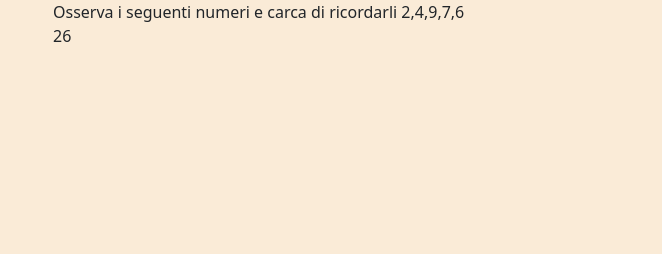
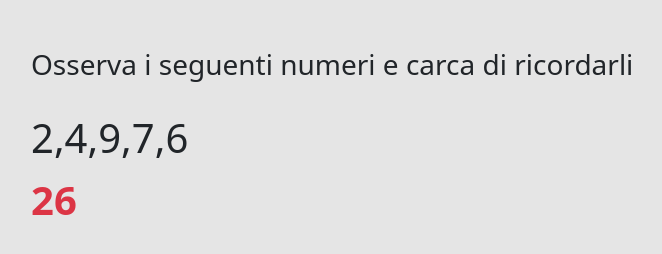
Before and after one commit to Danielateresa/js-simon, a plain HTML site: page index.html in a window 1280 px wide. Shown: the whole page, without its empty margins (29-691 px from the left). Drawn offline with nearby package versions, Linux system fonts and the light colour scheme.

Commit message:
Added colors and text size

```diff
--- a/assets/css/style.css
+++ b/assets/css/style.css
@@ -1,3 +1,3 @@
 body {
-    background-color: antiquewhite;
+    background-color: rgb(229, 229, 229);
 }
--- a/assets/js/main.js
+++ b/assets/js/main.js
@@ -18,23 +18,24 @@ const timerEl = document.querySelector('.timer');
 let pcGenList = [];
 let userList = [];
 //ciclo for per ripetere 5 volte la generazione dei numeri casuali da 0 a 10
-function numberGenerator(pcGenList) {
+//questa funzione genera 5 numeri casuali
+function numberGenerator(list) {
     for (let i = 0; i < 5; i++) {
 
         //la funzione mathrandom mi genera un numero tra 0 e 10
         const randomNumber = Math.floor(Math.random() * 10) + 1;
 
         //con push aggiungo un numero generato alla lista, ad ogni iterazione
-        pcGenList.push(randomNumber);
+        list.push(randomNumber);
 
     }
-    return pcGenList
+    return list
 }
 const GeneratedRandomPcList = numberGenerator(pcGenList);
 console.log('lista del pc', GeneratedRandomPcList);
 //inserisco il generatore di array numeri casuali in una funzone
 
-numbersEl.innerText = 'Osserva i seguenti numeri e carca di ricordarli ' + pcGenList;
+numbersEl.insertAdjacentHTML('beforeend', `<h3>Osserva i seguenti numeri e carca di ricordarli</h3> <br> <h1>${pcGenList}</h1>`);
 
 //parte un timer di 30 secondi.
 //Dopo 30 secondi i numeri scompaiono
@@ -46,7 +47,7 @@ const intervalId = setInterval(function () {
     timerEl.innerText = seconds;
     seconds--;
     //se il countdown è pari a -1 (così vsualizzo anche l'1) ferma il ciclo setinterval e fai scomparire i numeri
-    if (seconds == 0) {
+    if (seconds === 0) {
 
         timerEl.style.display = 'none';
         numbersEl.style.display = 'none';
@@ -61,7 +62,7 @@ quanti e quali dei numeri da indovinare sono stati individuati.
  */
 const containerEl = document.querySelector('.container');
 let score = 0;
-setTimeout(answers, 30000);
+setTimeout(answers, 32000);
 function answers() {
 
     for (let i = 0; i < 5; i++) {
--- a/index.html
+++ b/index.html
@@ -23,13 +23,13 @@
 
 
         <div class="site_main">
-            <div class="container">
+            <div class="container m-5">
                 <div class="numbers">
 
                 </div>
                 <!-- numbers -->
 
-                <div class="timer">
+                <div class="timer fs-1 fw-bold text-danger">
 
                 </div>
                 <!-- timer -->
```
